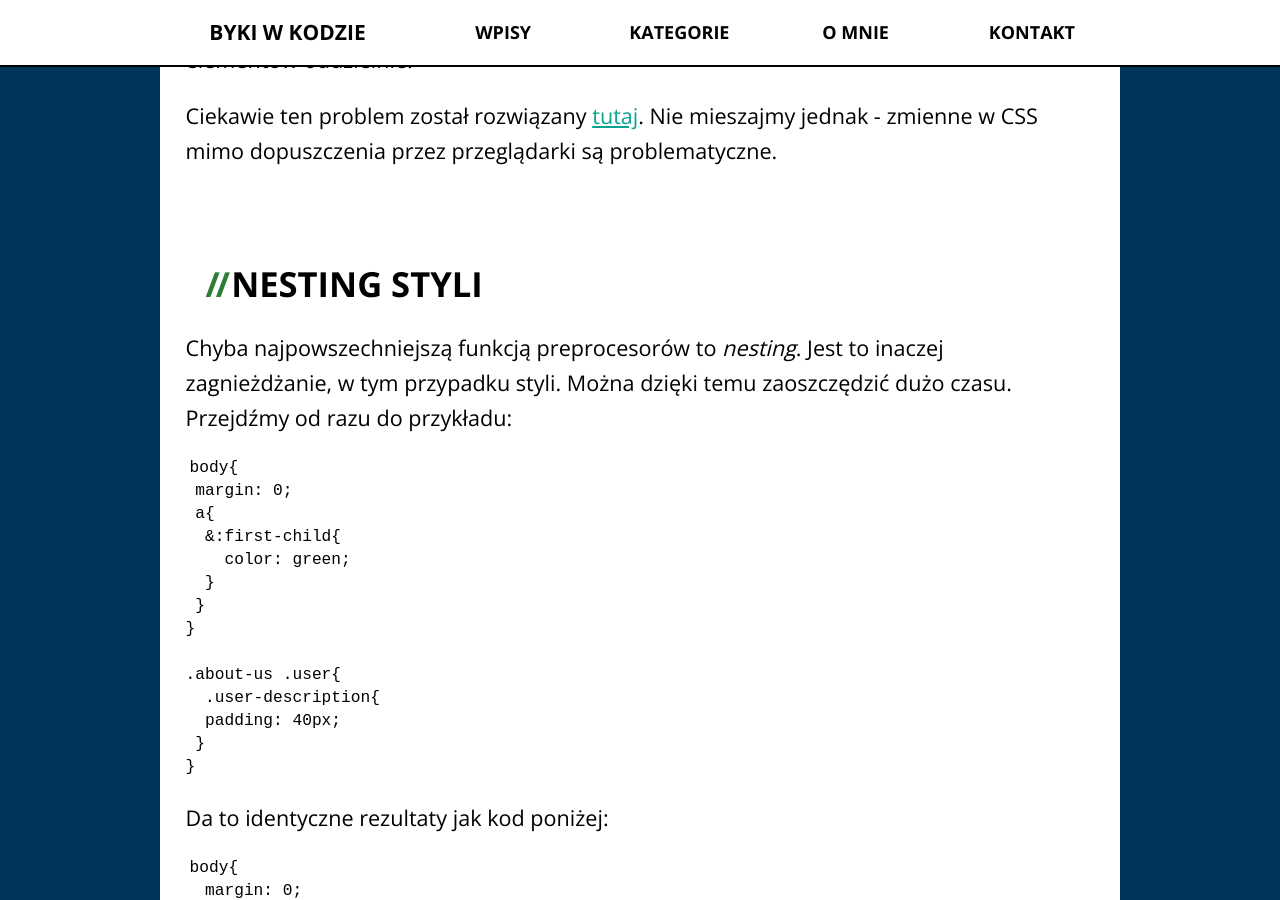
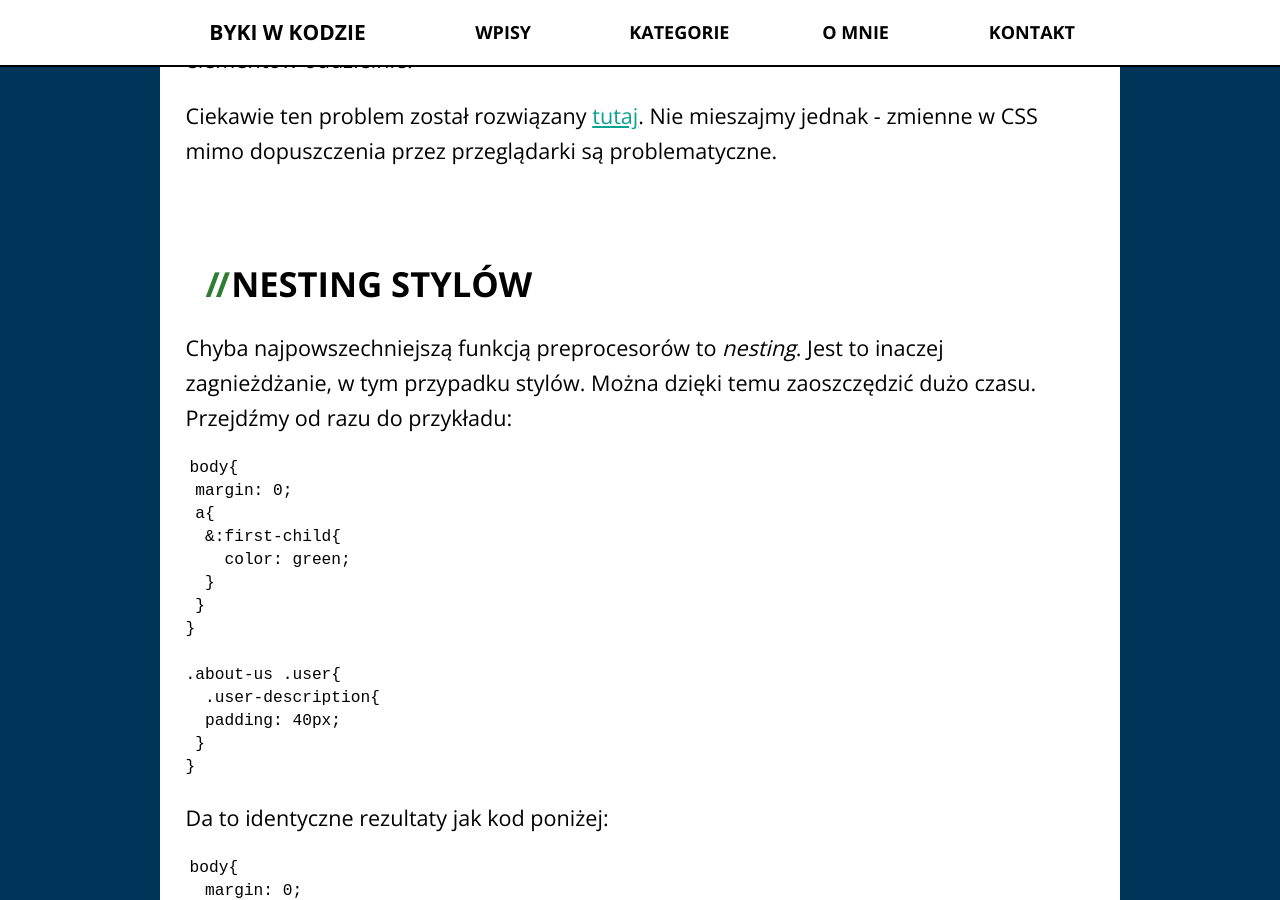
Before and after one commit to radek024/blog, a Jekyll site: the page built from _posts/2017-07-28-preprocesory-css-opis.md, in a window 1280 px wide and 900 px high, scrolled down 3073 px. Built offline with Jekyll 4.4.1, drawn with Linux system fonts in a browser that asks for light colours; comment, search, counter and statistics services are not loaded; some of the changed text lies outside the part shown.

Commit message:
Update 2017-07-28-preprocesory-css-opis.md

````diff
--- a/_posts/2017-07-28-preprocesory-css-opis.md
+++ b/_posts/2017-07-28-preprocesory-css-opis.md
@@ -59,9 +59,9 @@ pozostać przy podawaniu wartości przy każdym z elementów oddzielnie.
 
 Ciekawie ten problem został rozwiązany [tutaj](https://codepen.io/jakealbaugh/post/css4-variables-and-sass). Nie mieszajmy jednak - zmienne w CSS mimo dopuszczenia przez przeglądarki są problematyczne.
 
-### Nesting styli
+### Nesting stylów
 
-Chyba najpowszechniejszą funkcją preprocesorów to *nesting*. Jest to inaczej zagnieżdżanie, w tym przypadku styli. Można dzięki temu zaoszczędzić dużo czasu. Przejdźmy od razu do przykładu:
+Chyba najpowszechniejszą funkcją preprocesorów to *nesting*. Jest to inaczej zagnieżdżanie, w tym przypadku stylów. Można dzięki temu zaoszczędzić dużo czasu. Przejdźmy od razu do przykładu:
 
 ```css
 body{
````
